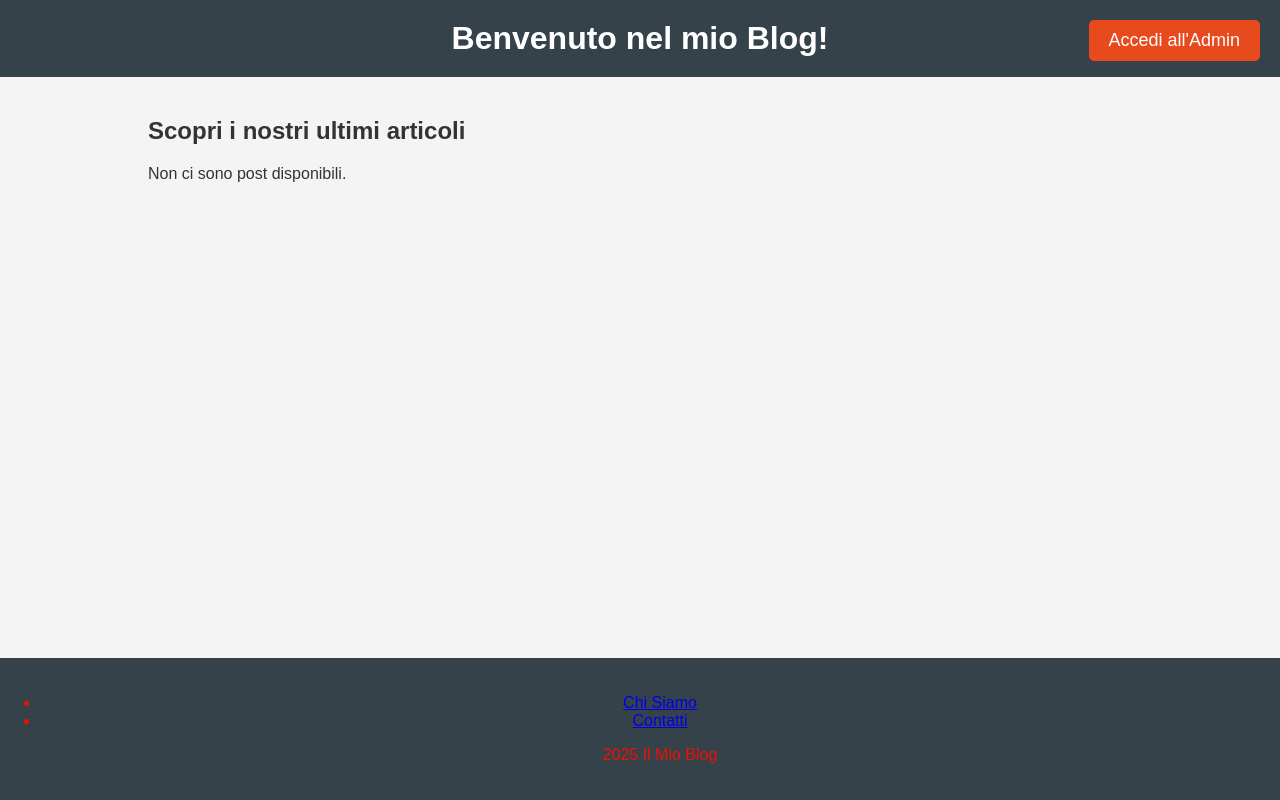
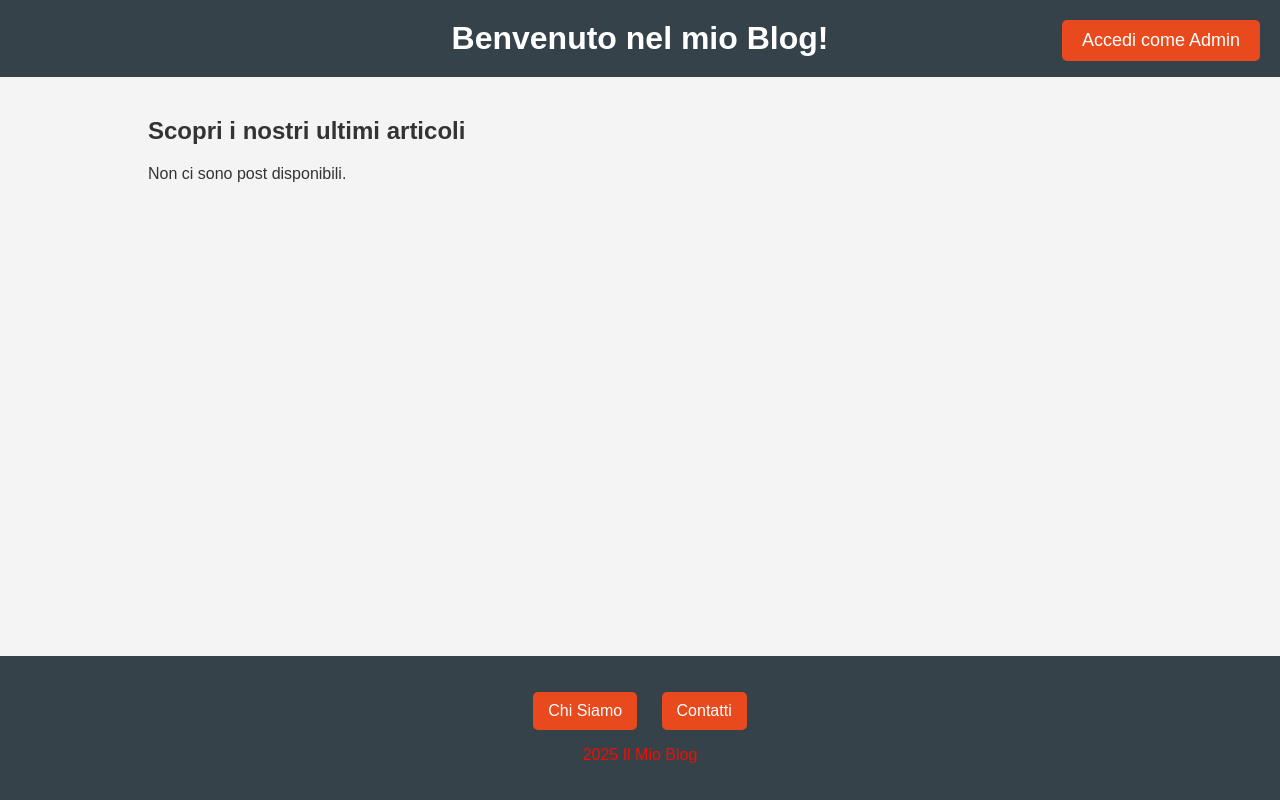
Before and after one commit to Stegosauro76/my-first-blog, a Django app: template blog/templates/blog/home.html in a window 1280 px wide. Run offline with Django 3.2, Linux system fonts and the light colour scheme; the template is opened without the code that fills it, so the values that code supplies are empty.

Commit message:
modifiche minori

```diff
--- a/blog/templates/blog/home.html
+++ b/blog/templates/blog/home.html
@@ -7,20 +7,17 @@
     <link rel="stylesheet" href="https://cdnjs.cloudflare.com/ajax/libs/font-awesome/5.15.4/css/all.min.css">
     <style>
         * {
-            box-sizing: border-box; /* Assicura che padding e border non influenzino le dimensioni degli elementi */
+            box-sizing: border-box;
         }
 
         html, body {
-            height: 100%; /* Imposta l'altezza del body e dell'html al 100% */
-            margin: 0; /* Rimuove il margine predefinito */
+            height: 100%;
+            margin: 0;
         }
 
         body {
             display: flex;
-            flex-direction: column; /* Dispone gli elementi in colonna */
-        }
-
-        body {
+            flex-direction: column;
             font-family: Arial, sans-serif;
             margin: 0;
             padding: 0;
@@ -80,12 +77,37 @@
             color: #f00f00;
             width: 100%;
         }
+
+        nav ul {
+            list-style: none;
+            padding: 0;
+        }
+
+        nav ul li {
+            display: inline;
+            margin: 0 10px;
+        }
+
+        .btn-footer {
+            display: inline-block;
+            font-size: 16px;
+            color: #fff;
+            background: #e8491d;
+            padding: 10px 15px;
+            text-decoration: none;
+            border-radius: 5px;
+            transition: background 0.3s;
+        }
+
+        .btn-footer:hover {
+            background: #c7371a;
+        }
     </style>
 </head>
 <body>
     <header>
         <h1>Benvenuto nel mio Blog!</h1>
-        <a href="{% url 'admin:index' %}" class="btn-login">Accedi all'Admin</a>
+        <a href="{% url 'admin:index' %}" class="btn-login">Accedi come Admin</a>
     </header>
     <div class="container">
         <h2>Scopri i nostri ultimi articoli</h2>
@@ -99,13 +121,13 @@
         {% endfor %}
     </div>
     <footer>
- <nav>
-    <ul>
-        <li><a href="{% url 'about' %}">Chi Siamo</a></li>
-        <li><a href="{% url 'contact' %}">Contatti</a></li>
-        <p> 2025 Il Mio Blog</p>
-    </ul>
-</nav>
+        <nav>
+            <ul>
+                <li><a href="{% url 'about' %}" class="btn-footer">Chi Siamo</a></li>
+                <li><a href="{% url 'contact' %}" class="btn-footer">Contatti</a></li>
+            </ul>
+        </nav>
+        <p>2025 Il Mio Blog</p>
     </footer>
 </body>
 </html>
--- a/blog/views.py
+++ b/blog/views.py
@@ -4,7 +4,7 @@ from django.views.generic import TemplateView
 
 def post_list(request):
     posts = Post.objects.all()
-    return render(request, 'blog/post_list.html', {'posts': posts})
+    return render(request, 'blog/post_list.html', {'posts': posts,'comments':comment})
 
 
 
```
